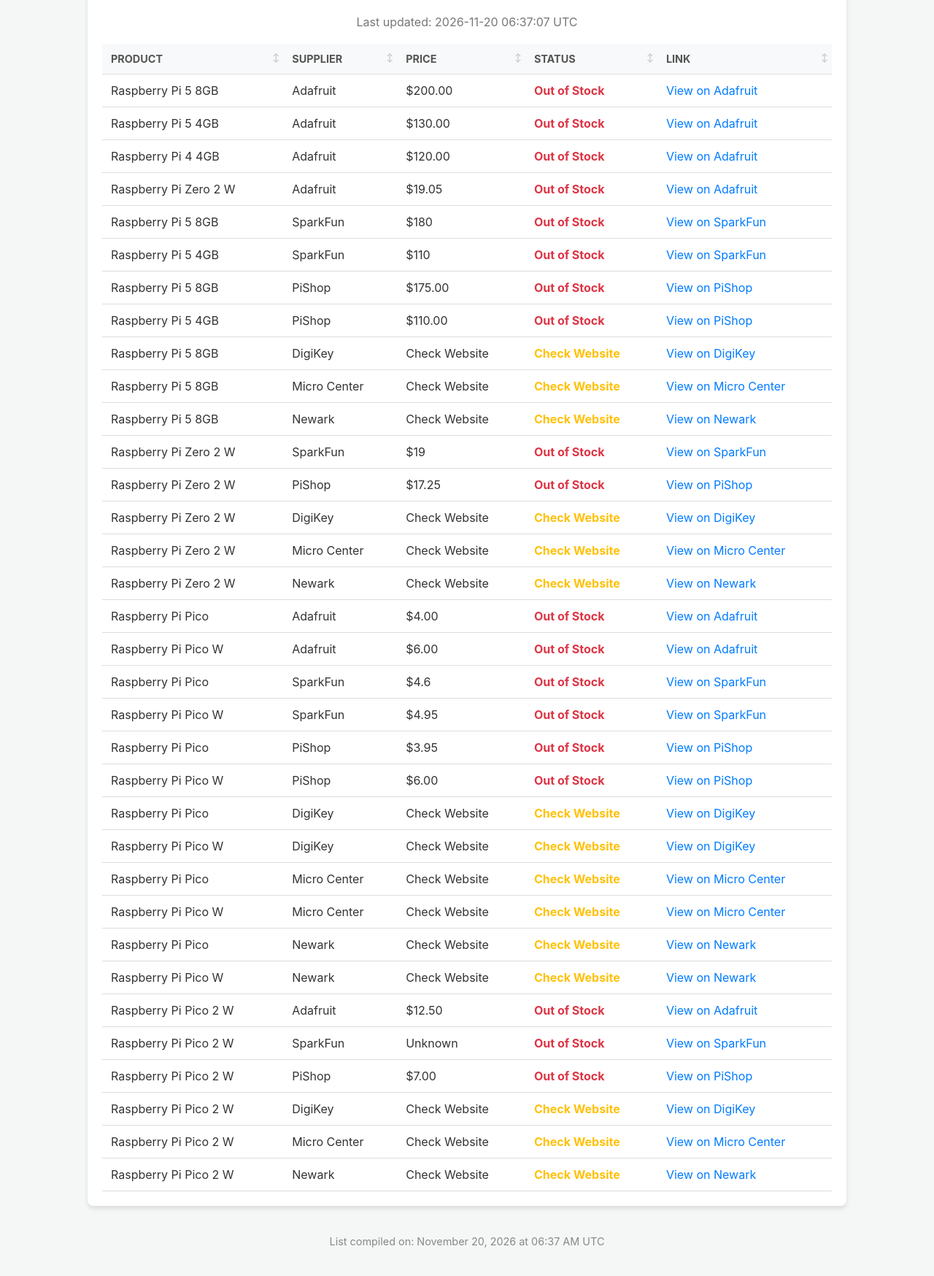
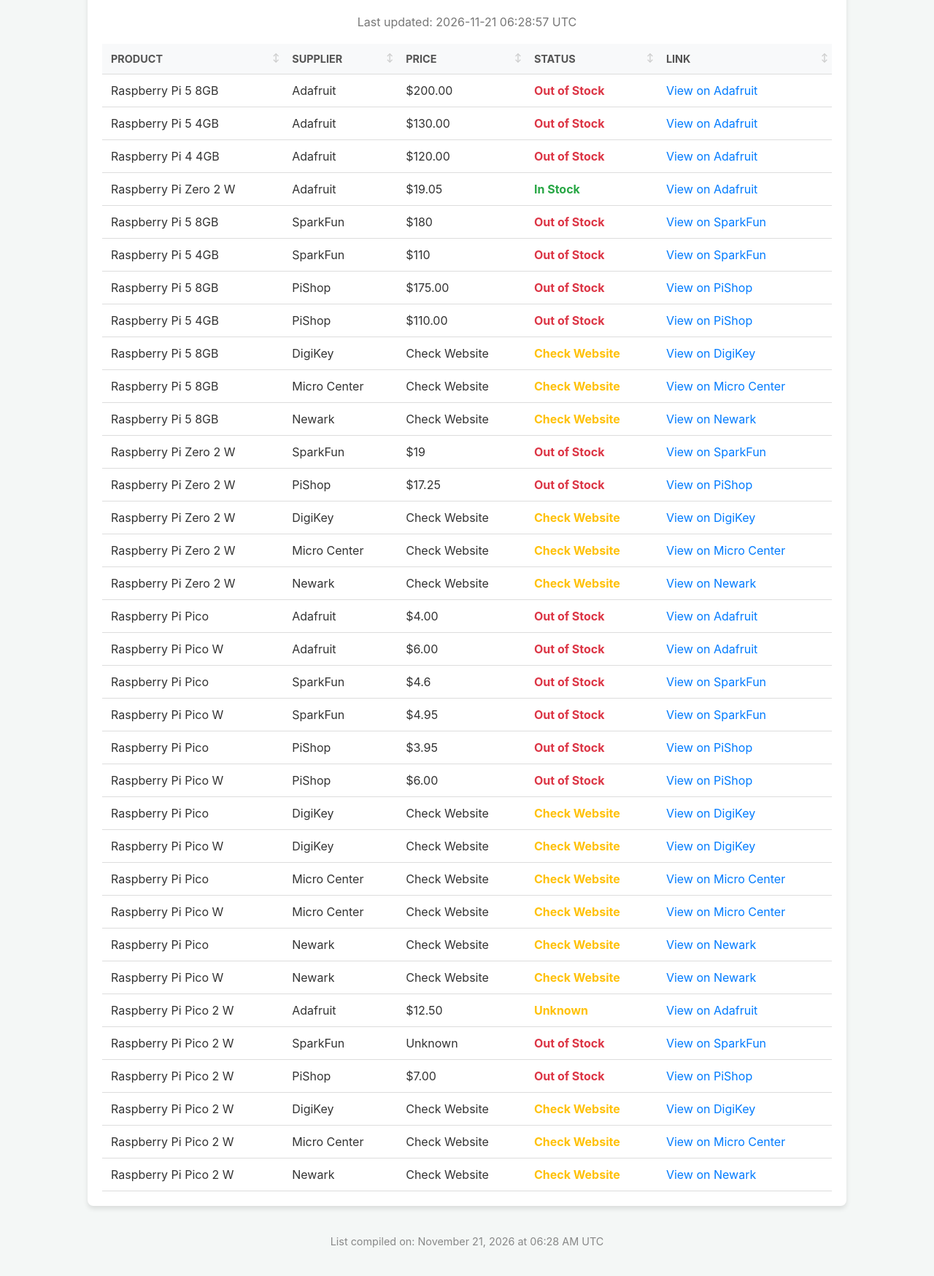
Before and after one commit to brainwagon/raspberry-pi-supply, a plain HTML site: page index.html in a window 1280 px wide. Shown: the part 102-1850 px from the top of the page at 73% size. Drawn offline with Linux system fonts and the light colour scheme.

Commit message:
chore: Update dashboard with latest prices

```diff
--- a/index.html
+++ b/index.html
@@ -28,7 +28,7 @@
     <body>
         <div class="container">
             <h1>Raspberry Pi Supply Dashboard</h1>
-            <div class="timestamp">Last updated: 2026-11-20 06:37:07 UTC</div>
+            <div class="timestamp">Last updated: 2026-11-21 06:28:57 UTC</div>
             <table>
                 <tr>
                     <th>Product</th>
@@ -66,7 +66,7 @@
                     <td>Raspberry Pi Zero 2 W</td>
                     <td>Adafruit</td>
                     <td>$19.05</td>
-                    <td class="out-of-stock">Out of Stock</td>
+                    <td class="in-stock">In Stock</td>
                     <td><a href="https://www.adafruit.com/product/5291" target="_blank">View on Adafruit</a></td>
                 </tr>
 
@@ -266,7 +266,7 @@
                     <td>Raspberry Pi Pico 2 W</td>
                     <td>Adafruit</td>
                     <td>$12.50</td>
-                    <td class="out-of-stock">Out of Stock</td>
+                    <td class="check-website">Unknown</td>
                     <td><a href="https://www.adafruit.com/product/6000" target="_blank">View on Adafruit</a></td>
                 </tr>
 
@@ -313,7 +313,7 @@
             </table>
         </div>
         <footer style="text-align: center; margin-top: 40px; color: #888; font-size: 0.9em; padding-bottom: 20px;">
-            List compiled on: November 20, 2026 at 06:37 AM UTC
+            List compiled on: November 21, 2026 at 06:28 AM UTC
         </footer>
 
         <script>
```
